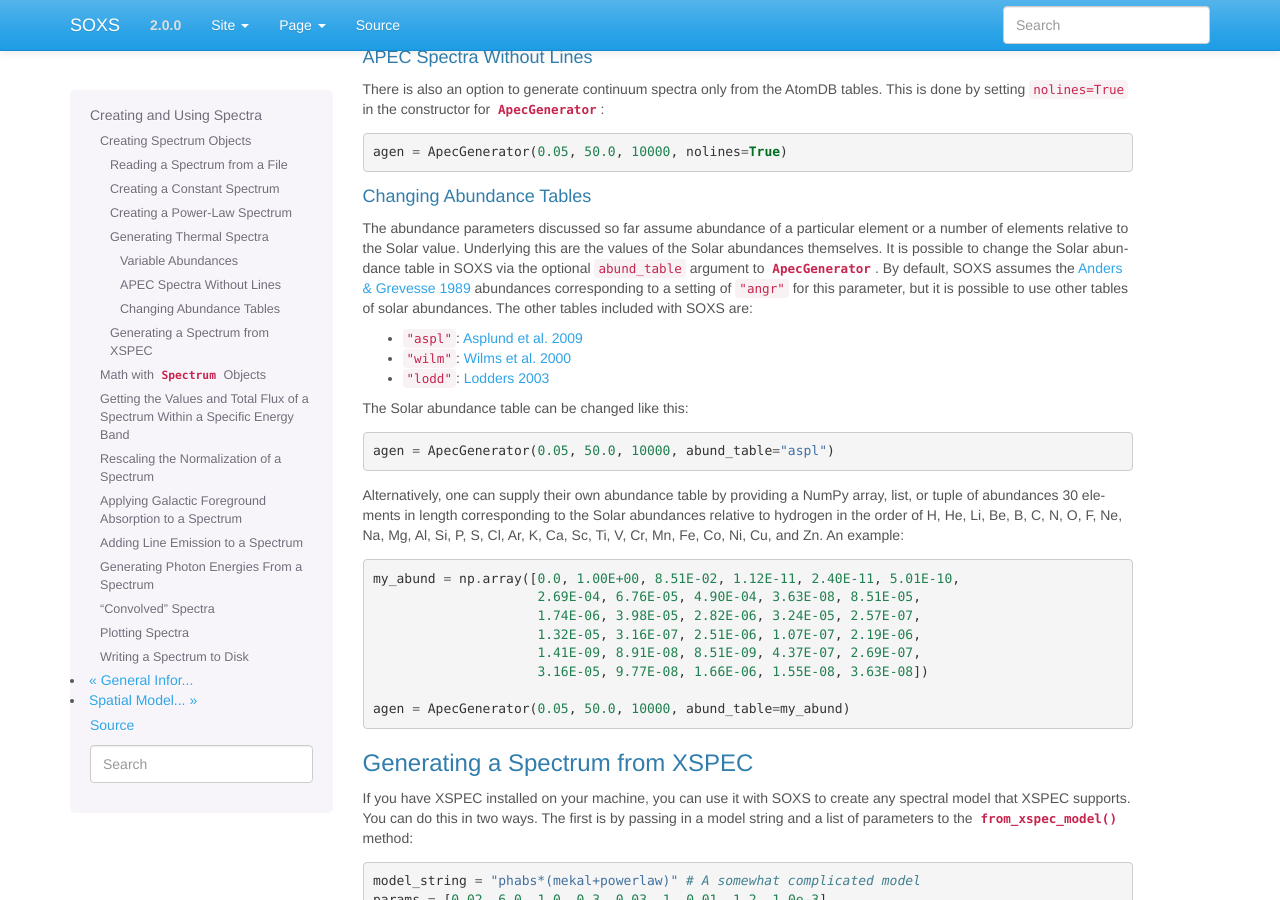
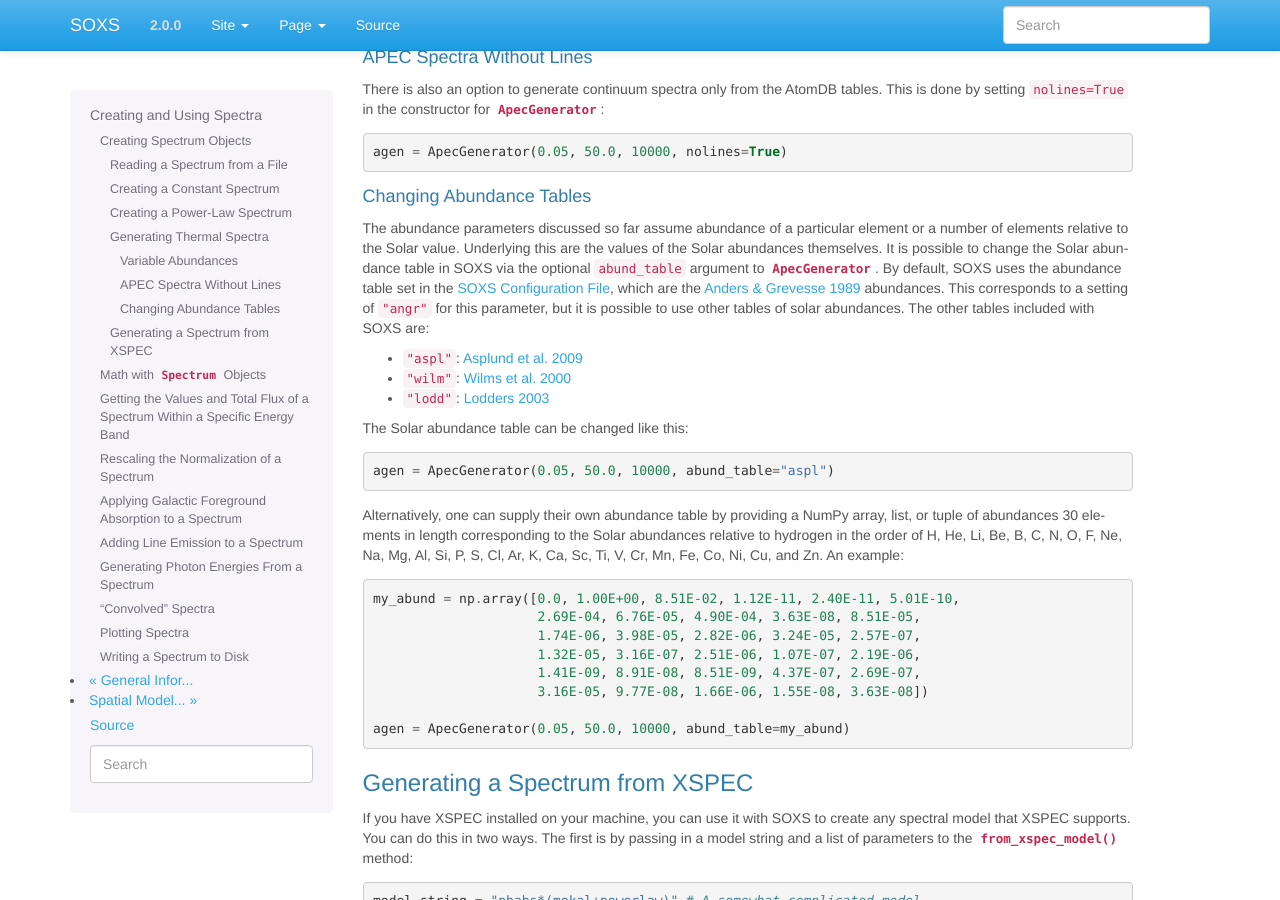
Before and after one commit to lynx-x-ray-observatory/soxs, a Sphinx documentation site: the page built from doc/source/users_guide/spectra.rst, in a window 1280 px wide and 900 px high, scrolled down 2469 px. Built offline with Sphinx 7.4.7, drawn with Linux system fonts in a browser that asks for light colours.

Commit message:
Doc updates

```diff
--- a/doc/source/command_line/spectra.rst
+++ b/doc/source/command_line/spectra.rst
@@ -57,7 +57,8 @@ using the AtomDB tables.
                             Either a string corresponding to a built-in table or
                             an ASCII fiele containing a column of 30 floats
                             corresponding to the abundances of each element
-                            relative to the abundance of H. Default is 'angr'.
+                            relative to the abundance of H. Default is set in the
+                            SOXS configuration file, the default for which is "angr".
       --broadening          Turn thermal and velocity broadening on. On by
                             default.
       --no_broadening       Turn thermal and velocity broadening off. On by
--- a/doc/source/users_guide/spectra.rst
+++ b/doc/source/users_guide/spectra.rst
@@ -199,9 +199,10 @@ The abundance parameters discussed so far assume abundance of a particular
 element or a number of elements relative to the Solar value. Underlying this
 are the values of the Solar abundances themselves. It is possible to change the
 Solar abundance table in SOXS via the optional ``abund_table`` argument to
-:class:`~soxs.spectra.ApecGenerator`. By default, SOXS assumes the
+:class:`~soxs.spectra.ApecGenerator`. By default, SOXS uses the abundance table
+set in the :ref:`config`, which are the
 `Anders & Grevesse 1989 <http://adsabs.harvard.edu/abs/1989GeCoA..53..197A>`_
-abundances corresponding to a setting of ``"angr"`` for this parameter, but it
+abundances. This corresponds to a setting of ``"angr"`` for this parameter, but it
 is possible to use other tables of solar abundances. The other tables included
 with SOXS are:
 
```
Also changed, not shown: 1 other file.
